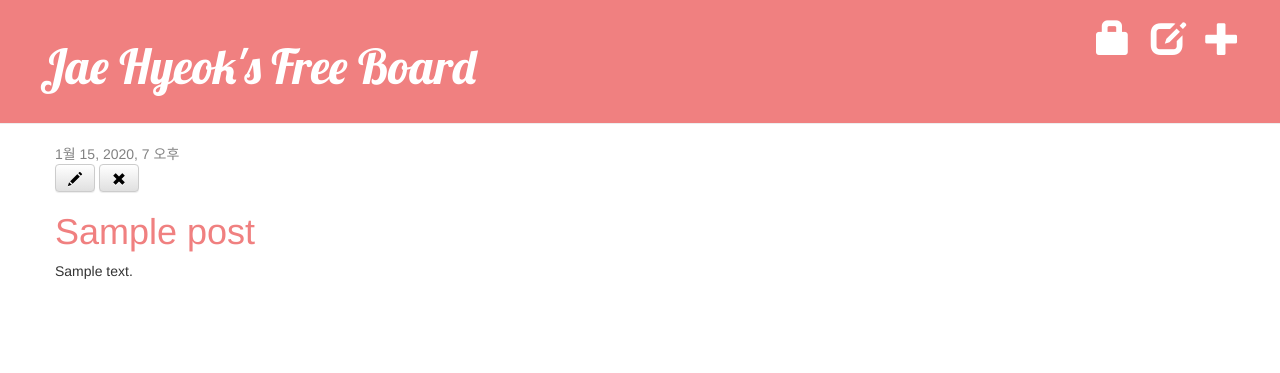
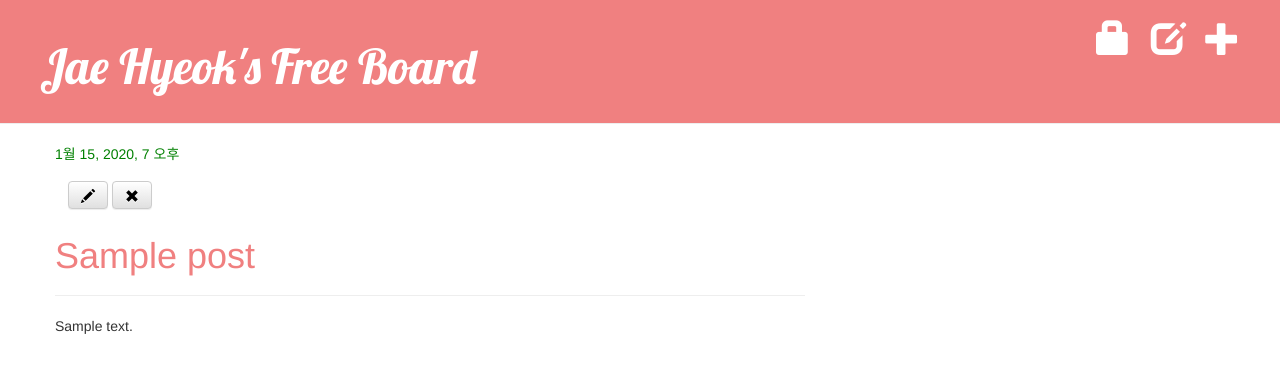
Before and after one commit to jhjang5985/my-first-blog, a Django app: page /post/1/ in a window 1280 px wide. Shown: the top 373 px of the page. Run offline with Django 3.2, Linux system fonts and the light colour scheme; tables that the repository leaves empty hold one stand-in row (values such as "Sample post"); some libraries are stand-ins or nearby versions.

Commit message:
design is changed

```diff
--- a/blog/templates/blog/post_detail.html
+++ b/blog/templates/blog/post_detail.html
@@ -4,7 +4,7 @@
     <div class="post">
         {% if post.published_date %}
             <div class="date">
-                {{ post.published_date }}
+                <p>{{ post.published_date }}</p>
             </div>
         {% else %}
             <div class="post_warning">
@@ -14,17 +14,23 @@
             <a class="btn btn-default" href="{% url 'post_publish' pk=post.pk %}">게시</a>
         {% endif %}
 
-        <a class="btn btn-default" href="{% url 'post_edit' pk=post.pk %}">
-            <span class="glyphicon glyphicon-pencil"></span>
-        </a>
+        <div class="btn">
+            <a class="btn btn-default" href="{% url 'post_edit' pk=post.pk %}">
+                <span class="glyphicon glyphicon-pencil"></span>
+            </a>
 
-        <a class="btn btn-default",
-           onclick="return confirm('Are you sure?')",
-           href="{% url 'post_remove' pk=post.pk %}"><span class="glyphicon glyphicon-remove"></span></a>
+            <a class="btn btn-default",
+                onclick="return confirm('Are you sure?')",
+                href="{% url 'post_remove' pk=post.pk %}"><span class="glyphicon glyphicon-remove"></span>
+            </a>
+        </div>
 
         <div class="post_detail_class_name">
             <h1>{{ post.title }}</h1>
         </div>
+
+        <hr/>
+
         <p>{{ post.text|linebreaksbr }}</p>
     </div>
 {% endblock %}
--- a/blog/templates/blog/post_guide.html
+++ b/blog/templates/blog/post_guide.html
@@ -4,6 +4,8 @@
     <div class="guide">
         <h2>사용 설명서</h2>
     </div>
+
+    <hr/>
 
     <p>
         안녕하세요, 저는 이 홈페이지를 만든 제작자입니다.
--- a/blog/templates/blog/post_notice.html
+++ b/blog/templates/blog/post_notice.html
@@ -4,6 +4,8 @@
     <div class="notice">
         <h2>공지사항</h2>
     </div>
+
+    <hr/>
 
     <p>
         안녕하세요, 저는 이 홈페이지를 만든 제작자입니다.
--- a/blog/templates/registration/login.html
+++ b/blog/templates/registration/login.html
@@ -8,6 +8,8 @@
     <div class="about_log_in">
         <h3>제작자 인증</h3>
     </div>
+
+    <hr/>
 
     <form method="post" action="{% url 'login' %}">
     {% csrf_token %}
```
Also changed, not shown: blog/static/blog/blog.css (+8 -8 lines).
